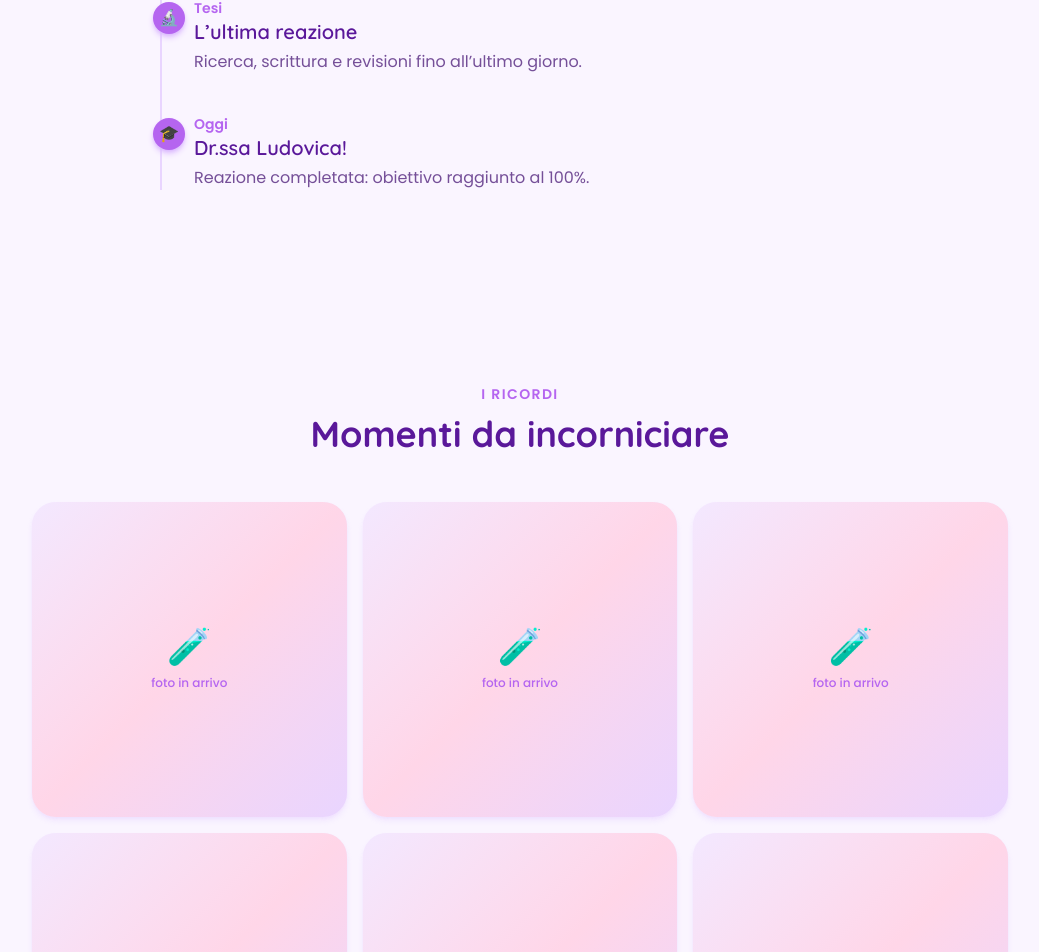
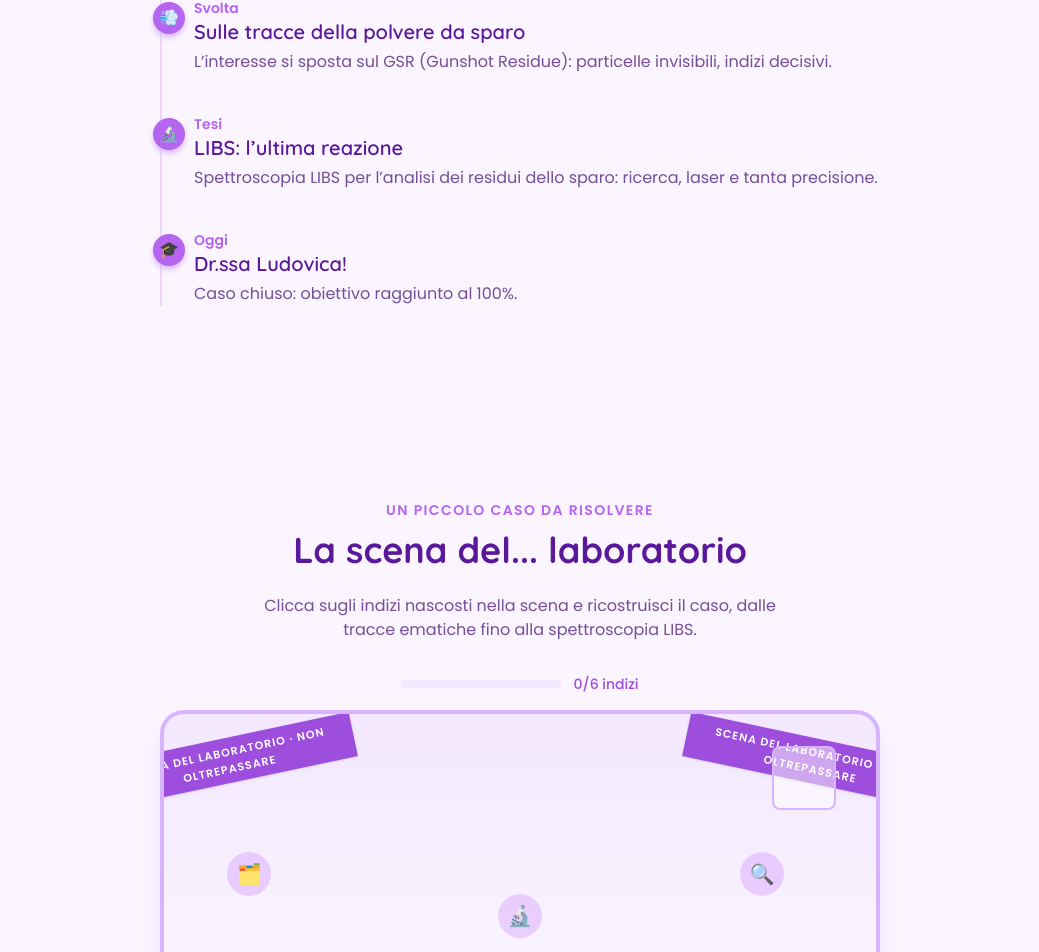
Before and after one commit to xFarid6/ludovica-laurea, a React (Vite) app: page / in a window 1280 px wide. Shown: the part 1426-2378 px from the top of the page, without its empty margins (120-1159 px from the left). Built offline with nearby package versions, Linux system fonts and the light colour scheme.

Commit message:
Aggiunge playground investigativo (GSR/tracce ematiche/LIBS) e aggiorna la timeline con il percorso reale in chimica forense

```diff
--- a/src/App.tsx
+++ b/src/App.tsx
@@ -2,6 +2,7 @@ import FloatingBackground from './components/FloatingBackground'
 import Navbar from './components/Navbar'
 import Hero from './components/Hero'
 import Timeline from './components/Timeline'
+import InvestigationPlayground from './components/InvestigationPlayground'
 import Gallery from './components/Gallery'
 import Diploma from './components/Diploma'
 import PeriodicCard from './components/PeriodicCard'
@@ -16,6 +17,7 @@ function App() {
       <main>
         <Hero />
         <Timeline />
+        <InvestigationPlayground />
         <Gallery />
         <Diploma />
         <PeriodicCard />
--- /dev/null
+++ b/src/components/InvestigationPlayground.tsx
@@ -0,0 +1,178 @@
+import { useMemo, useState } from 'react'
+import confetti from 'canvas-confetti'
+import { clues, caseSolved, type Clue } from '../data/content'
+import SectionHeading from './SectionHeading'
+
+const lilacPalette = ['#9d4edd', '#c77dff', '#e9d5ff', '#ff8fc7', '#7b2cbf']
+
+function Hotspot({
+  clue,
+  found,
+  onClick,
+}: {
+  clue: Clue
+  found: boolean
+  onClick: () => void
+}) {
+  return (
+    <button
+      type="button"
+      onClick={onClick}
+      aria-label={clue.label}
+      className="absolute flex h-11 w-11 -translate-x-1/2 -translate-y-1/2 cursor-pointer items-center justify-center rounded-full text-xl transition hover:scale-110"
+      style={{ left: `${clue.x}%`, top: `${clue.y}%` }}
+    >
+      <span
+        className={`absolute inset-0 rounded-full ${
+          found ? 'bg-lilac-300/30' : 'animate-pulse bg-lilac-400/50'
+        }`}
+      />
+      <span className="relative">{found ? '✅' : clue.emoji}</span>
+    </button>
+  )
+}
+
+export default function InvestigationPlayground() {
+  const [found, setFound] = useState<Set<string>>(new Set())
+  const [active, setActive] = useState<Clue | null>(null)
+  const [solved, setSolved] = useState(false)
+
+  const allFound = useMemo(() => found.size === clues.length, [found])
+
+  const handleOpen = (clue: Clue) => {
+    setActive(clue)
+    if (!found.has(clue.id)) {
+      const next = new Set(found)
+      next.add(clue.id)
+      setFound(next)
+      if (next.size === clues.length) {
+        setTimeout(() => {
+          setSolved(true)
+          confetti({ particleCount: 120, spread: 110, origin: { y: 0.5 }, colors: lilacPalette })
+        }, 400)
+      }
+    }
+  }
+
+  const reset = () => {
+    setFound(new Set())
+    setActive(null)
+    setSolved(false)
+  }
+
+  return (
+    <section id="caso" className="mx-auto max-w-3xl px-6 py-24">
+      <SectionHeading eyebrow="Un piccolo caso da risolvere" title="La scena del... laboratorio" />
+      <p className="mx-auto -mt-6 mb-8 max-w-lg text-center text-lilac-900/70">
+        Clicca sugli indizi nascosti nella scena e ricostruisci il caso, dalle
+        tracce ematiche fino alla spettroscopia LIBS.
+      </p>
+
+      <div className="mb-4 flex items-center justify-center gap-3">
+        <div className="h-2 w-40 overflow-hidden rounded-full bg-lilac-100">
+          <div
+            className="h-full rounded-full bg-lilac-500 transition-all duration-500"
+            style={{ width: `${(found.size / clues.length) * 100}%` }}
+          />
+        </div>
+        <span className="text-sm font-medium text-lilac-600">
+          {found.size}/{clues.length} indizi
+        </span>
+      </div>
+
+      {/* Scena */}
+      <div className="relative aspect-4/3 overflow-hidden rounded-3xl border-4 border-lilac-300 bg-gradient-to-b from-lilac-100 via-lilac-50 to-bloom-50 shadow-xl shadow-lilac-300/40">
+        {/* nastro da "scena del crimine", in versione lilla */}
+        <div className="absolute -left-16 top-6 w-64 -rotate-12 bg-lilac-600 py-1.5 text-center text-[11px] font-bold tracking-widest text-white shadow">
+          SCENA DEL LABORATORIO · NON OLTREPASSARE
+        </div>
+        <div className="absolute -right-16 top-6 w-64 rotate-12 bg-lilac-600 py-1.5 text-center text-[11px] font-bold tracking-widest text-white shadow">
+          SCENA DEL LABORATORIO · NON OLTREPASSARE
+        </div>
+
+        {/* arredo stilizzato */}
+        <div className="absolute bottom-0 left-1/2 h-28 w-64 -translate-x-1/2 rounded-t-2xl bg-lilac-200/70" />
+        <div className="absolute bottom-24 left-1/2 h-6 w-56 -translate-x-1/2 rounded bg-lilac-300/80" />
+        <div className="absolute top-8 right-10 h-16 w-16 rounded-lg border-2 border-lilac-300 bg-white/50" />
+
+        {clues.map((clue) => (
+          <Hotspot
+            key={clue.id}
+            clue={clue}
+            found={found.has(clue.id)}
+            onClick={() => handleOpen(clue)}
+          />
+        ))}
+      </div>
+
+      {allFound && (
+        <div className="mt-6 text-center">
+          <button
+            type="button"
+            onClick={reset}
+            className="font-display cursor-pointer rounded-full border-2 border-lilac-300 px-6 py-2 text-sm font-semibold text-lilac-600 transition hover:bg-lilac-100"
+          >
+            Rigioca il caso ↺
+          </button>
+        </div>
+      )}
+
+      {active && !solved && (
+        <div
+          className="animate-pop fixed inset-0 z-50 flex items-center justify-center bg-lilac-900/60 p-6 backdrop-blur-sm"
+          onClick={() => setActive(null)}
+        >
+          <div
+            className="max-w-sm rounded-3xl bg-white p-6 text-center shadow-xl"
+            onClick={(e) => e.stopPropagation()}
+          >
+            <div className="mb-2 text-4xl">{active.emoji}</div>
+            <h3 className="font-display text-xl font-bold text-lilac-800">{active.title}</h3>
+            <p className="mt-2 text-lilac-900/70">{active.detail}</p>
+            <button
+              type="button"
+              onClick={() => setActive(null)}
+              className="font-display mt-5 cursor-pointer rounded-full bg-lilac-600 px-6 py-2 text-sm font-semibold text-white transition hover:bg-lilac-700"
+            >
+              Continua l’indagine
+            </button>
+          </div>
+        </div>
+      )}
+
+      {solved && (
+        <div
+          className="animate-pop fixed inset-0 z-50 flex items-center justify-center bg-lilac-900/70 p-6 backdrop-blur-sm"
+          onClick={() => setSolved(false)}
+        >
+          <div
+            className="max-w-sm rounded-3xl bg-white p-8 text-center shadow-xl"
+            onClick={(e) => e.stopPropagation()}
+          >
+            <div className="mb-2 text-5xl">🎓🔬</div>
+            <h3 className="font-display text-2xl font-bold text-lilac-800">
+              {caseSolved.title}
+            </h3>
+            <p className="mt-3 text-lilac-900/70">{caseSolved.message}</p>
+            <div className="mt-5 flex justify-center gap-3">
+              <button
+                type="button"
+                onClick={() => setSolved(false)}
+                className="font-display cursor-pointer rounded-full bg-lilac-600 px-6 py-2 text-sm font-semibold text-white transition hover:bg-lilac-700"
+              >
+                Evviva!
+              </button>
+              <button
+                type="button"
+                onClick={reset}
+                className="font-display cursor-pointer rounded-full border-2 border-lilac-300 px-6 py-2 text-sm font-semibold text-lilac-600 transition hover:bg-lilac-100"
+              >
+                Rigioca
+              </button>
+            </div>
+          </div>
+        </div>
+      )}
+    </section>
+  )
+}
--- a/src/components/Navbar.tsx
+++ b/src/components/Navbar.tsx
@@ -1,5 +1,6 @@
 const links = [
   { href: '#timeline', label: 'Percorso' },
+  { href: '#caso', label: 'Il caso' },
   { href: '#gallery', label: 'Ricordi' },
   { href: '#diploma', label: 'Diploma' },
   { href: '#messages', label: 'Auguri' },
--- a/src/data/content.ts
+++ b/src/data/content.ts
@@ -9,7 +9,8 @@ export const graduate = {
   degree: 'Laurea in Chimica',
   // Formato libero, es. "9 luglio 2026"
   graduationDate: '',
-  thesisTitle: '',
+  // Placeholder plausibile: sostituisci col titolo esatto della tesi.
+  thesisTitle: 'Analisi di residui dello sparo (GSR) mediante spettroscopia LIBS',
   university: '',
 }
 
@@ -36,20 +37,29 @@ export const timeline: TimelineEvent[] = [
   },
   {
     year: 'Anno 3',
-    title: 'In laboratorio sul serio',
-    description: 'Esperimenti, analisi e tanta pazienza tra becher e bilance.',
-    emoji: '⚗️',
+    title: 'Le prime tracce',
+    description:
+      'La scoperta della chimica forense: si parte dalle tracce ematiche.',
+    emoji: '🩸',
+  },
+  {
+    year: 'Svolta',
+    title: 'Sulle tracce della polvere da sparo',
+    description:
+      'L’interesse si sposta sul GSR (Gunshot Residue): particelle invisibili, indizi decisivi.',
+    emoji: '💨',
   },
   {
     year: 'Tesi',
-    title: 'L’ultima reazione',
-    description: 'Ricerca, scrittura e revisioni fino all’ultimo giorno.',
+    title: 'LIBS: l’ultima reazione',
+    description:
+      'Spettroscopia LIBS per l’analisi dei residui dello sparo: ricerca, laser e tanta precisione.',
     emoji: '🔬',
   },
   {
     year: 'Oggi',
     title: 'Dr.ssa Ludovica!',
-    description: 'Reazione completata: obiettivo raggiunto al 100%.',
+    description: 'Caso chiuso: obiettivo raggiunto al 100%.',
     emoji: '🎓',
   },
 ]
@@ -98,6 +108,85 @@ export const guestbookMessages: GuestbookMessage[] = [
   },
 ]
 
+export type Clue = {
+  id: string
+  emoji: string
+  label: string
+  // Posizione della "hotspot" nella scena, in percentuale (0-100).
+  x: number
+  y: number
+  title: string
+  detail: string
+}
+
+// I 6 indizi del mini-caso investigativo (a tema chimica forense: dalle
+// tracce ematiche al GSR, fino alla tecnica LIBS della tesi).
+export const clues: Clue[] = [
+  {
+    id: 'blood',
+    emoji: '🩸',
+    label: 'Macchia sospetta',
+    x: 22,
+    y: 72,
+    title: 'Traccia ematica',
+    detail:
+      'Da qui è iniziato tutto: le prime tracce ematiche che hanno acceso la passione per la chimica forense.',
+  },
+  {
+    id: 'glove',
+    emoji: '🧤',
+    label: 'Guanto abbandonato',
+    x: 74,
+    y: 66,
+    title: 'Residuo di polvere da sparo (GSR)',
+    detail:
+      'Particelle microscopiche di GSR sul tessuto: l’indizio decisivo, la vera specialità della nostra Dr.ssa.',
+  },
+  {
+    id: 'libs',
+    emoji: '🔬',
+    label: 'Strumento sul tavolo',
+    x: 50,
+    y: 38,
+    title: 'Spettrometro LIBS',
+    detail:
+      'Laser-Induced Breakdown Spectroscopy: un impulso laser, uno spettro di luce, un risultato. L’argomento della tesi.',
+  },
+  {
+    id: 'swab',
+    emoji: '🧷',
+    label: 'Tampone per il prelievo',
+    x: 34,
+    y: 52,
+    title: 'Campionamento',
+    detail: 'Il prelievo va fatto con cura: un campione contaminato è un indizio perso.',
+  },
+  {
+    id: 'lens',
+    emoji: '🔍',
+    label: 'Lente dimenticata',
+    x: 84,
+    y: 30,
+    title: 'Osservazione al dettaglio',
+    detail: 'Il diavolo è nei dettagli, anche in laboratorio: mai fidarsi solo a occhio nudo.',
+  },
+  {
+    id: 'report',
+    emoji: '🗂️',
+    label: 'Fascicolo del caso',
+    x: 12,
+    y: 30,
+    title: 'Referto finale',
+    detail: 'Tutti i dati raccolti, incrociati e confermati: pronti per la relazione finale.',
+  },
+]
+
+export const caseSolved = {
+  title: 'Caso chiuso, Dr.ssa Ludovica! 🎉',
+  message:
+    'Dalle tracce ematiche al GSR, fino alla spettroscopia LIBS: hai unito tutti gli indizi e risolto il caso. Proprio come nella tua tesi.',
+}
+
 // Elemento "personalizzato" per l'easter egg a tema tavola periodica.
 export const customElement = {
   symbol: 'Lv',
```
